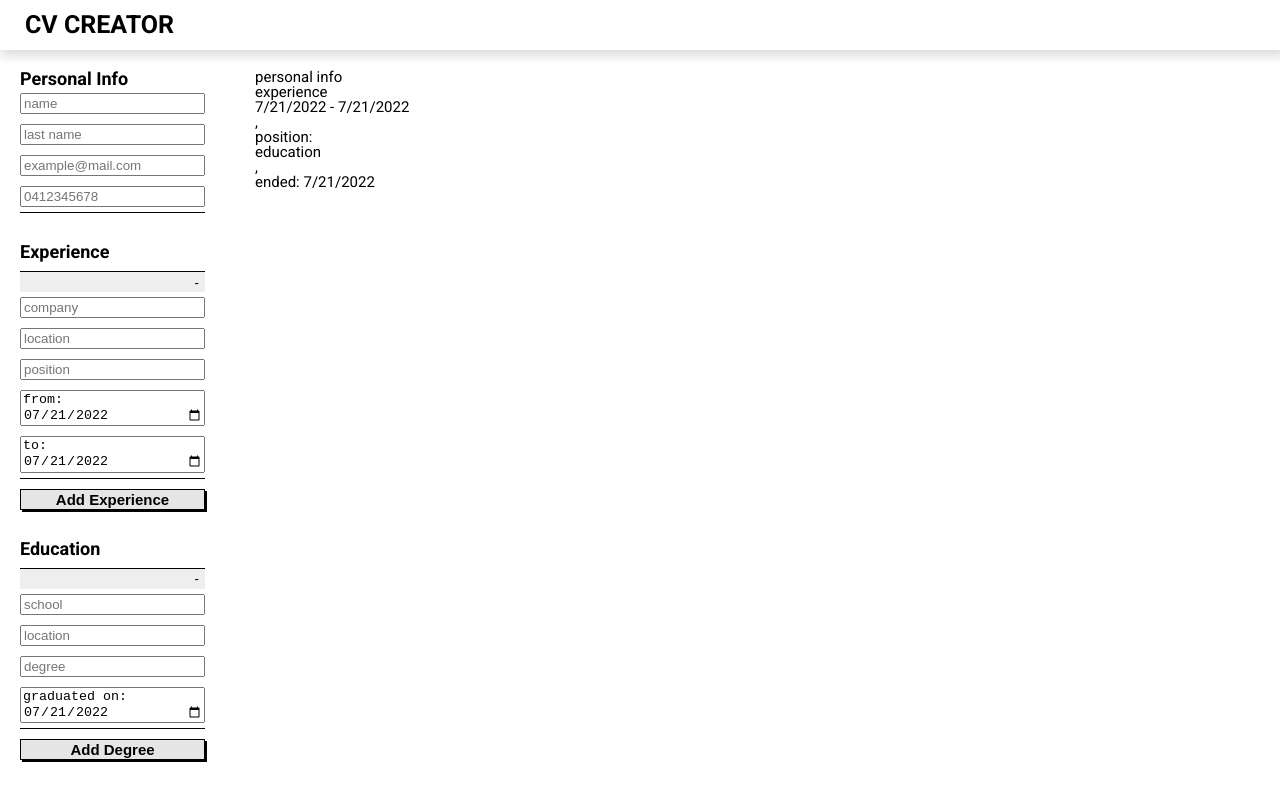
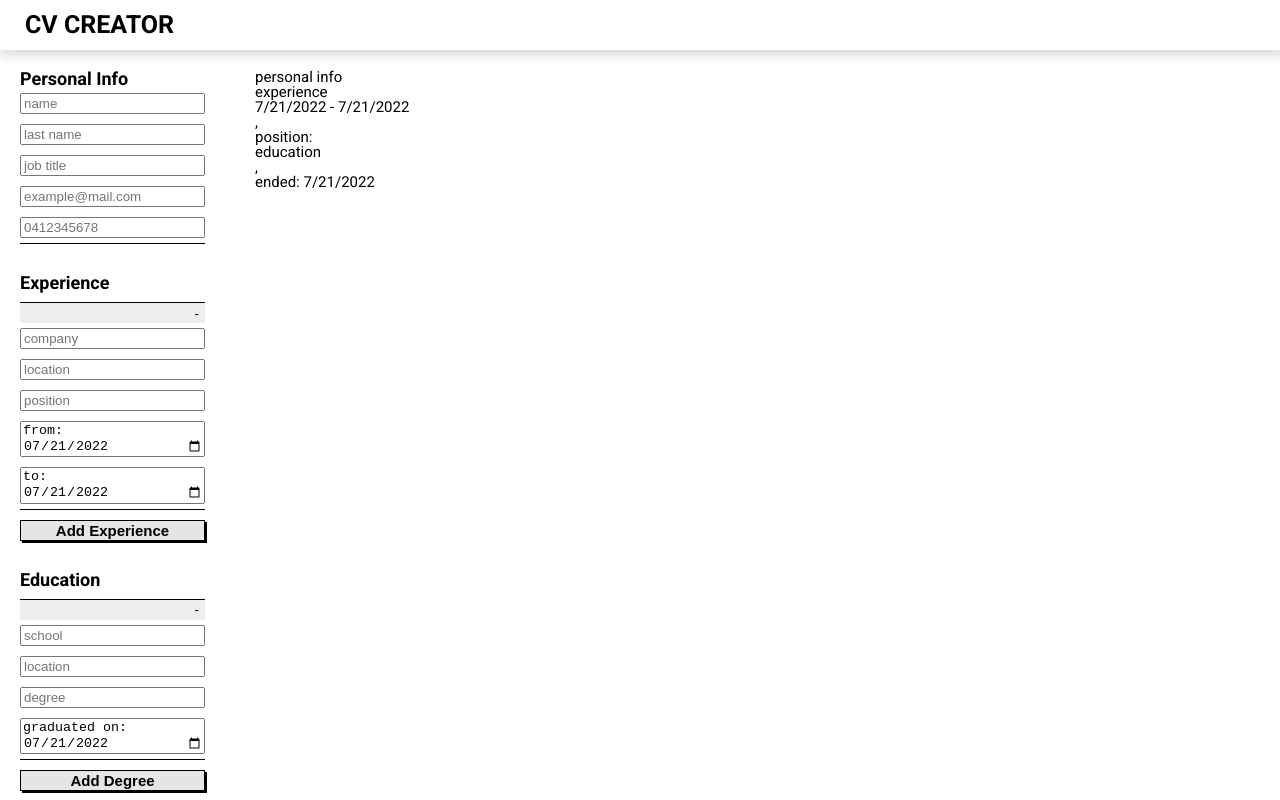
Before and after one commit to RobbeVanslambrouck/react-cv-project, a React (Create React App) app: page / in a window 1280 px wide. Shown: the top 800 px of the page. Built offline with nearby package versions, Linux system fonts and the light colour scheme.

Commit message:
adding job title

```diff
--- a/src/PersonalInfo.js
+++ b/src/PersonalInfo.js
@@ -3,9 +3,13 @@ const PersonalInfo = (firstName, lastName) => {
 
   personalInfo.firstName = firstName;
   personalInfo.lastName = lastName;
+  personalInfo.title = "";
   personalInfo.email = "";
   personalInfo.phoneNumber = NaN;
 
+  personalInfo.setTitle = (title) => {
+    personalInfo.title = title;
+  };
   personalInfo.setEmail = (email) => {
     personalInfo.email = email;
   };
--- a/src/components/forms/GeneralInfoFrom.js
+++ b/src/components/forms/GeneralInfoFrom.js
@@ -5,6 +5,7 @@ class GeneralInfoForm extends Component {
   state = {
     firstName: "",
     lastName: "",
+    title: "",
     email: "",
     phoneNumber: "",
   };
@@ -12,6 +13,7 @@ class GeneralInfoForm extends Component {
   handleChange = (e) => {
     this.setState({ [e.target.name]: e.target.value }, () => {
       const info = PersonalInfo(this.state.firstName, this.state.lastName);
+      info.setTitle(this.state.title);
       info.setEmail(this.state.email);
       info.setPhoneNumber(this.state.phoneNumber);
       this.props.returnInfo(info);
@@ -21,7 +23,7 @@ class GeneralInfoForm extends Component {
   render() {
     return (
       <form className="general-info">
-        <label htmlFor="name">first name:</label>
+        <label htmlFor="fist-name">first name:</label>
         <input
           name="firstName"
           id="first-name"
@@ -29,12 +31,20 @@ class GeneralInfoForm extends Component {
           value={this.state.firstName}
           onChange={this.handleChange}
         ></input>
-        <label htmlFor="name">last name:</label>
+        <label htmlFor="last-name">last name:</label>
         <input
           name="lastName"
           id="last-name"
           placeholder="last name"
           value={this.state.lastName}
+          onChange={this.handleChange}
+        ></input>
+        <label htmlFor="job-title">last name:</label>
+        <input
+          name="title"
+          id="job-title"
+          placeholder="job title"
+          value={this.state.title}
           onChange={this.handleChange}
         ></input>
         <label htmlFor="email">email:</label>
```
